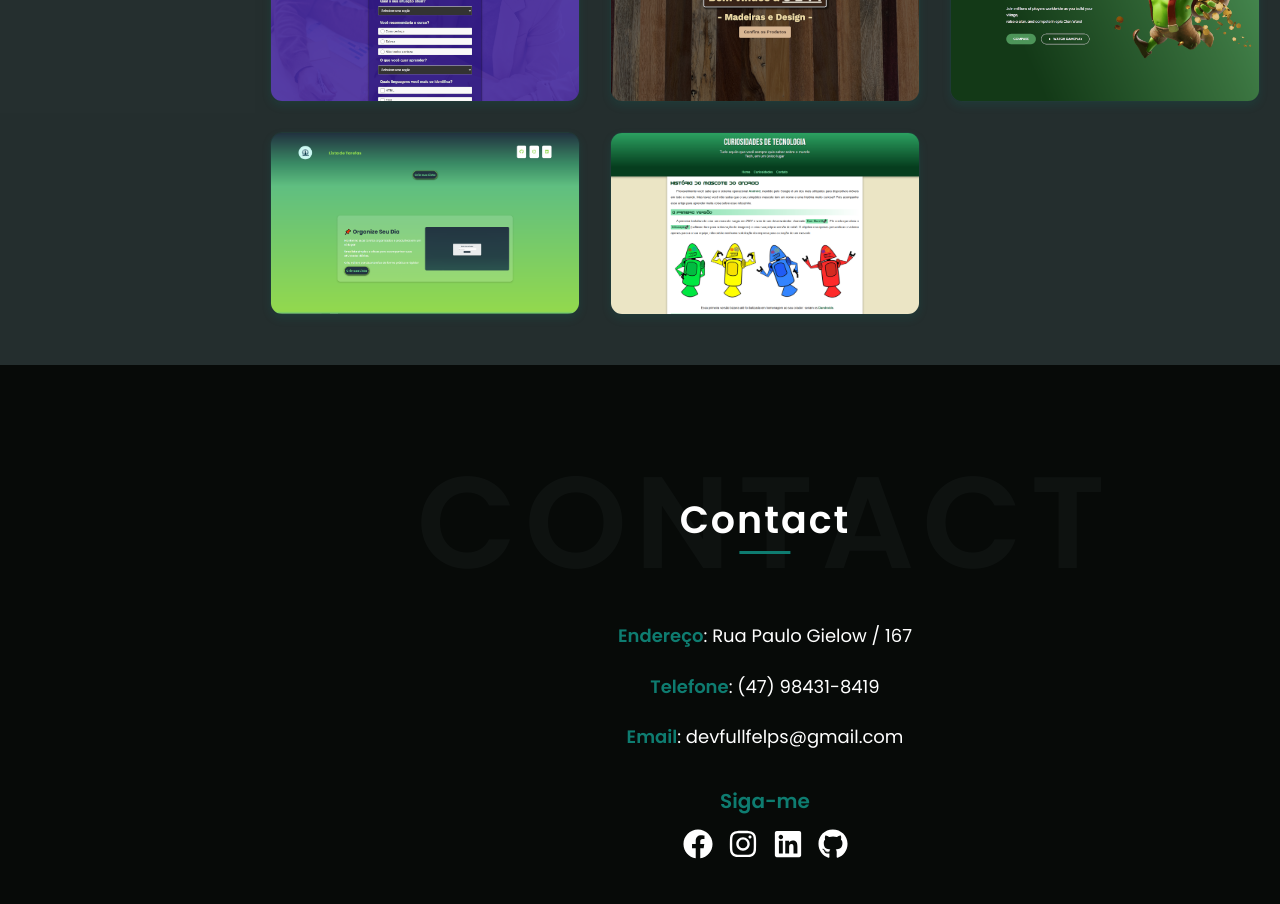
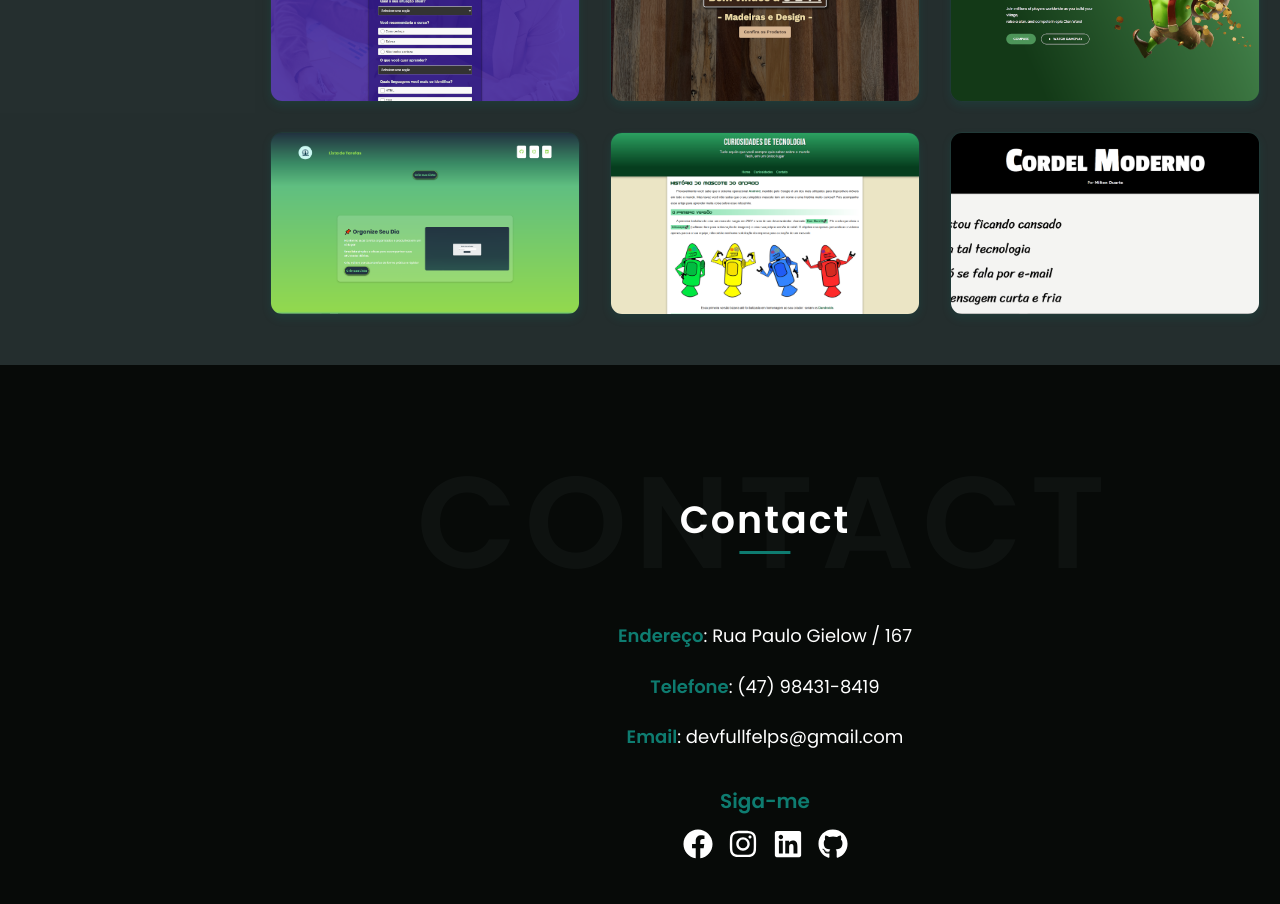
Before and after one commit to DevFullFelps/site_perfil, a React (Create React App) app in the folder perfil_portfolio/: page / in a window 1280 px wide. Shown: the part 1920-2824 px from the top of the page. Built offline with nearby package versions, Linux system fonts and the light colour scheme.

Commit message:
Update Projects.js

```diff
--- a/perfil_portfolio/src/components/Projects.js
+++ b/perfil_portfolio/src/components/Projects.js
@@ -56,6 +56,17 @@ const projectsData = [
         creationDate: "2025-02-19",
         vercelLink: "https://android-project-psi.vercel.app/",
         githubLink: "https://github.com/DevFullFelps/android-project"
+    },
+    {
+        id: 6,
+        title: "Projeto Cordel",
+        description: "Web | Front-end",
+        image: "/pasta_projetos/p_cordel.PNG",
+        creator: "Felipe Adriano",
+        technologies: "HTML e CSS",
+        creationDate: "2025-02-23",
+        vercelLink: "https://cordel-moderno-five.vercel.app/",
+        githubLink: "http://github.com/DevFullFelps/cordel-moderno"
     },
 ];
 
```
